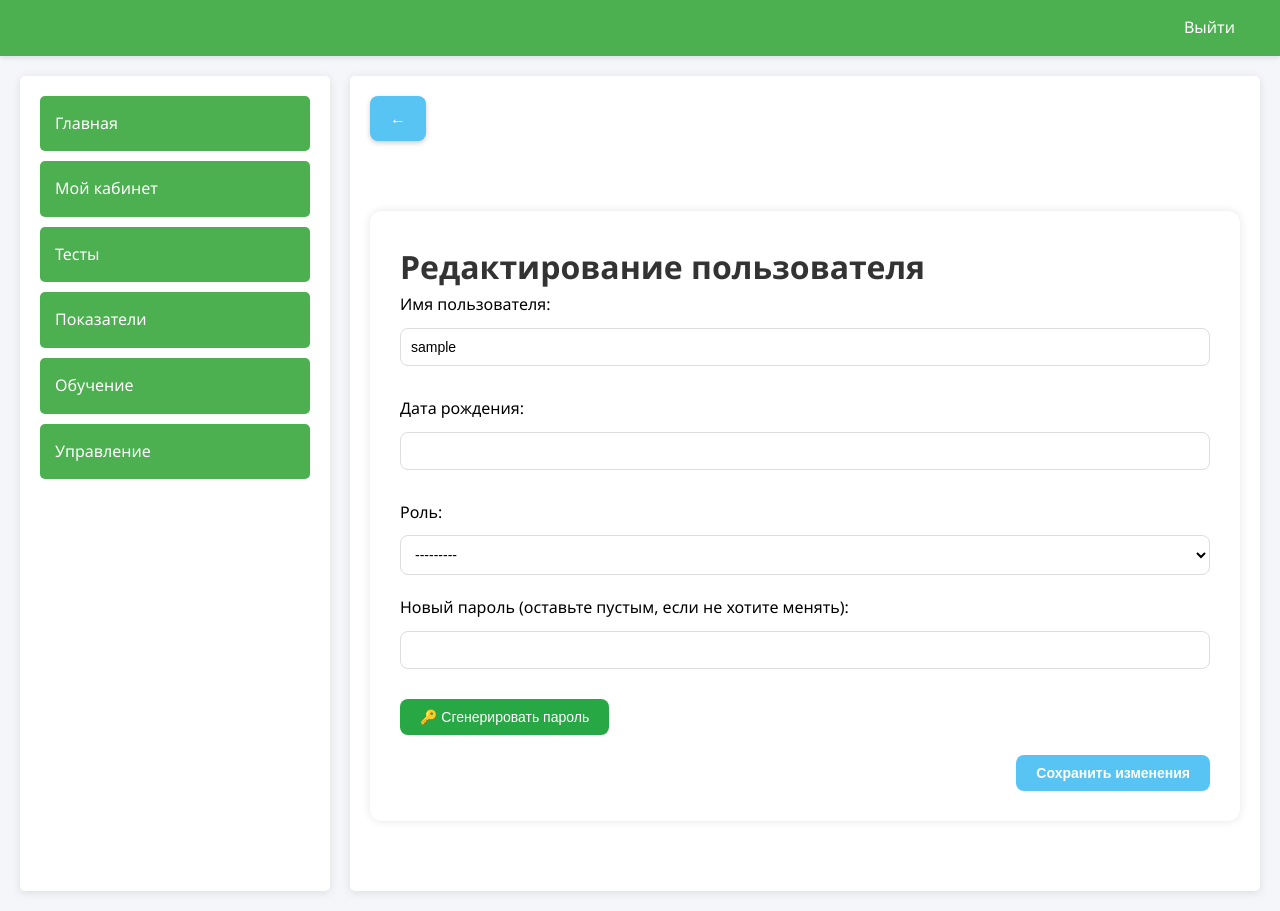
After one commit to LeeGeller/study, a Django app: page /users/1/edit/ in a window 1280 px wide. The commit adds this page. Run offline with Django 4.2, Linux system fonts and the light colour scheme; the visitor is signed in with stand-in values (Sample User, id 1); data comes from the database, SQL or seed files in the repository.

Commit message:
Created possibility edit user

```diff
--- a/users/forms.py
+++ b/users/forms.py
@@ -30,3 +30,26 @@ class UserCreationForm(forms.ModelForm):
             user.groups.set([group])
 
         return user
+
+
+class UserUpdateForm(forms.ModelForm):
+    password = forms.CharField(required=False,
+                               widget=forms.TextInput(attrs={'readonly': 'readonly', 'id': 'id_password'}),
+                               label="Новый пароль")
+
+    class Meta:
+        model = User
+        fields = ('username', 'date_of_birth', 'role')
+
+        def save(self, commit=False):
+            user = super().save(commit=False)
+            if self.cleaned_data.get('password'):
+                user.set_password(self.cleaned_data.get('password'))
+
+            if self.cleaned_data.get('role'):
+                user.groups.clear()
+                user.groups.set([self.cleaned_data.get('role')])
+
+            if commit:
+                user.save()
+            return user
--- a/users/templates/users/user_detail.html
+++ b/users/templates/users/user_detail.html
@@ -95,7 +95,7 @@
     </div>
 
     <div class="user-actions">
-        <a href="" class="edit-button">Редактировать</a>
+        <a href="{% url 'users:update_users' user.pk %}" class="edit-button">Редактировать</a>
     </div>
 </div>
 {% endblock %}
--- /dev/null
+++ b/users/templates/users/user_profile_update.html
@@ -0,0 +1,180 @@
+{% extends 'base.html' %}
+
+{% block title %}Редактирование пользователя{% endblock %}
+
+{% block content %}
+<style>
+    body {
+        font-size: 16px;
+        line-height: 1.6;
+        font-family: 'Segoe UI', sans-serif;
+        background-color: #f4f6f9;
+    }
+    .user-edit-container {
+        max-width: 900px;
+        margin: 50px auto;
+        padding: 30px;
+        background-color: #ffffff;
+        border-radius: 12px;
+        box-shadow: 0 0 10px rgba(0, 0, 0, 0.1);
+        animation: fadeIn 0.5s ease;
+    }
+    @keyframes fadeIn {
+        from { opacity: 0; }
+        to { opacity: 1; }
+    }
+    .form-section {
+        margin-bottom: 20px;
+    }
+    label {
+        font-size: 16px;
+        margin-bottom: 10px;
+        display: block;
+    }
+    input[type="text"],
+    input[type="email"],
+    input[type="date"],
+    input[type="password"] {
+        width: 100%;
+        padding: 10px;
+        font-size: 14px;
+        border: 1px solid #ddd;
+        border-radius: 8px;
+        box-sizing: border-box;
+        margin-bottom: 10px;
+    }
+    select {
+        width: 100%;
+        padding: 10px;
+        font-size: 14px;
+        border: 1px solid #ddd;
+        border-radius: 8px;
+        background-color: #fff;
+        cursor: pointer;
+        transition: border-color 0.3s ease, box-shadow 0.3s ease;
+    }
+    select:focus {
+        border-color: #57c4f4;
+        box-shadow: 0 0 5px rgba(87, 196, 244, 0.5);
+        outline: none;
+    }
+    .form-buttons {
+        display: flex;
+        justify-content: flex-end;
+        margin-top: 20px;
+    }
+    .form-buttons button {
+        padding: 10px 20px;
+        border-radius: 8px;
+        font-size: 14px;
+        font-weight: bold;
+        cursor: pointer;
+        transition: background-color 0.3s ease;
+        border: none;
+        margin-left: 10px;
+    }
+    .save-button {
+        background-color: #57c4f4;
+        color: #fff;
+    }
+    .save-button:hover {
+        background-color: #009bd5;
+    }
+    .back-button {
+        display: inline-block;
+        font-size: 16px;
+        font-weight: bold;
+        text-decoration: none;
+        color: #ffffff;
+        background-color: #57c4f4;
+        padding: 10px 20px;
+        border-radius: 8px;
+        transition: background-color 0.3s ease, transform 0.2s ease;
+        box-shadow: 0 2px 5px rgba(0, 0, 0, 0.2);
+        margin-bottom: 20px;
+    }
+    .back-button:hover {
+        background-color: #009bd5;
+        transform: scale(1.05);
+    }
+    .back-button:active {
+        background-color: #0077a5;
+        transform: scale(0.95);
+    }
+        .generate-password-button {
+        background-color: #28a745;
+        color: white;
+        padding: 10px 20px;
+        font-size: 14px;
+        border: none;
+        border-radius: 8px;
+        cursor: pointer;
+        transition: background-color 0.3s ease;
+    }
+    .generate-password-button:hover {
+        background-color: #218838;
+    }
+</style>
+
+<a href="{% url 'users:users' %}" class="back-button">←</a>
+
+<div class="user-edit-container">
+    <h1>Редактирование пользователя</h1>
+    <form method="post">
+        {% csrf_token %}
+
+        <div class="form-section">
+            <label for="{{ form.username.id_for_label }}">Имя пользователя:</label>
+            {{ form.username }}
+            {% if form.username.errors %}
+            <div class="error-message">{{ form.username.errors }}</div>
+            {% endif %}
+        </div>
+
+        <div class="form-section">
+            <label for="{{ form.date_of_birth.id_for_label }}">Дата рождения:</label>
+            {{ form.date_of_birth }}
+            {% if form.date_of_birth.errors %}
+            <div class="error-message">{{ form.date_of_birth.errors }}</div>
+            {% endif %}
+        </div>
+
+        <div class="form-section">
+            <label for="{{ form.role.id_for_label }}">Роль:</label>
+            {{ form.role }}
+            {% if form.role.errors %}
+            <div class="error-message">{{ form.role.errors }}</div>
+            {% endif %}
+        </div>
+
+        <div class="form-section">
+            <label for="{{ form.password.id_for_label }}">Новый пароль (оставьте пустым, если не хотите менять):</label>
+            {{ form.password }}
+            {% if form.password.errors %}
+            <div class="error-message">{{ form.password.errors }}</div>
+            {% endif %}
+        </div>
+        <div class="form-section">
+            <button type="button" class="generate-password-button" onclick="generatePassword()">🔑 Сгенерировать пароль
+            </button>
+        </div>
+
+        <div class="form-buttons">
+            <button type="submit" class="save-button">Сохранить изменения</button>
+        </div>
+    </form>
+</div>
+
+<script>
+    function generatePassword() {
+        fetch("{% url 'users:generate_password' %}")
+            .then(response => response.json())
+            .then(data => {
+                document.getElementById("id_password").value = data.password;
+            })
+            .catch(error => {
+                console.error("Ошибка генерации пароля:", error);
+            });
+    }
+</script>
+{% endblock %}
--- a/users/urls.py
+++ b/users/urls.py
@@ -5,7 +5,8 @@ from django.views.generic import RedirectView
 
 from studyplatform import settings
 from users.apps import UsersConfig
-from users.views import UsersListView, UsersCreateView, generate_password_view, UsersDeleteView, UsersDetailsView
+from users.views import UsersListView, UsersCreateView, generate_password_view, UsersDeleteView, UsersDetailsView, \
+    UsersUpdateView
 
 app_name = UsersConfig.name
 
@@ -15,6 +16,7 @@ urlpatterns = [
     re_path(r'^accounts/login/$', RedirectView.as_view(url='/login/', permanent=False)),
     path('user_list/', UsersListView.as_view(), name='users'),
     path('user_create/', UsersCreateView.as_view(), name='create_users'),
+    path('<int:pk>/edit/', UsersUpdateView.as_view(), name='update_users'),
     path('generate_password/', generate_password_view, name='generate_password'),
     path('<int:pk>/user_delete/', UsersDeleteView.as_view(), name='delete_user'),
     path('<int:pk>/', UsersDetailsView.as_view(), name='detail_user'),
--- a/users/views.py
+++ b/users/views.py
@@ -3,9 +3,9 @@ from django.http import JsonResponse
 
 from django.urls import reverse_lazy
 from django.views.decorators.http import require_GET
-from django.views.generic import ListView, CreateView, DeleteView, DetailView
+from django.views.generic import ListView, CreateView, DeleteView, DetailView, UpdateView
 
-from users.forms import UserCreationForm
+from users.forms import UserCreationForm, UserUpdateForm
 from users.models import User
 from users.utils import generate_random_password
 
@@ -55,6 +55,12 @@ class UsersDetailsView(LoginRequiredMixin, DetailView):
     model = User
 
 
+class UsersUpdateView(LoginRequiredMixin, UpdateView):
+    model = User
+    form_class = UserUpdateForm
+    template_name = 'users/user_profile_update.html'
+    success_url = reverse_lazy('users:users')
+
 
 @require_GET
 def generate_password_view(request):
```
